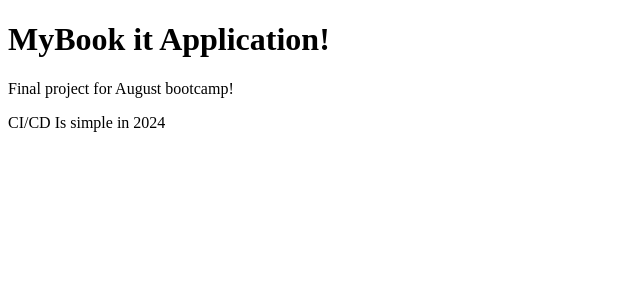
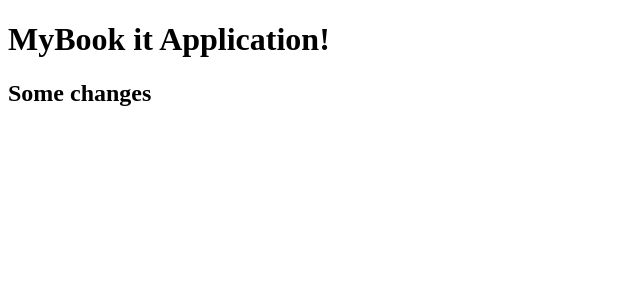
Before and after one commit to nirkaufman/book-it, a React (Vite) app: page / in a window 1280 px wide. Shown: the top 300 px of the page, without its empty margins (0-640 px from the left). Built offline with nearby package versions, Linux system fonts and the light colour scheme.

Commit message:
changed the home page

```diff
--- a/src/App.jsx
+++ b/src/App.jsx
@@ -2,8 +2,7 @@ function App() {
   return (
       <div>
         <h1>MyBook it Application!</h1>
-        <p>Final project for August bootcamp!</p>
-        <p>CI/CD Is simple in 2024</p>
+        <h2>Some changes</h2>
       </div>
   )
 }
```
